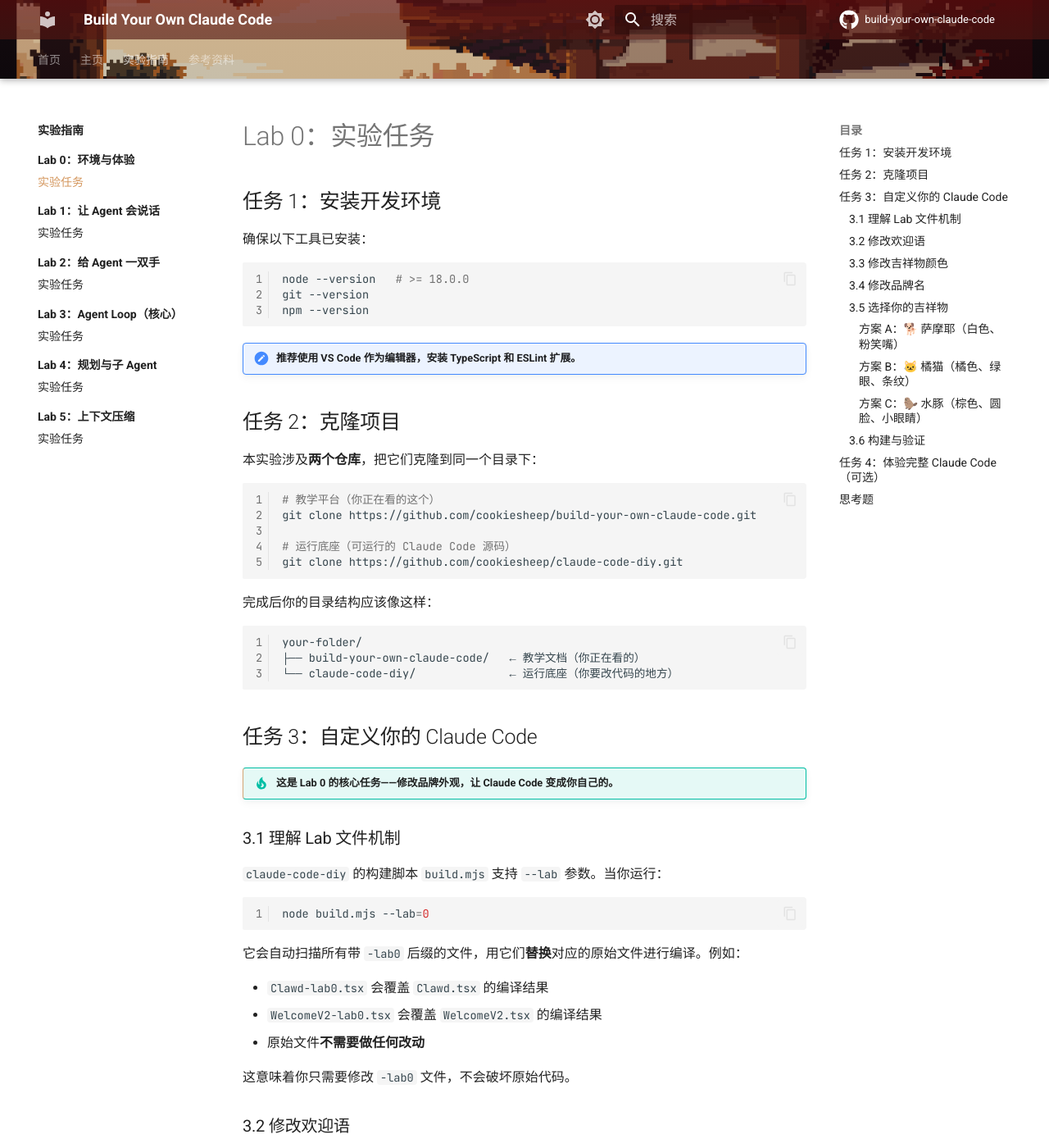
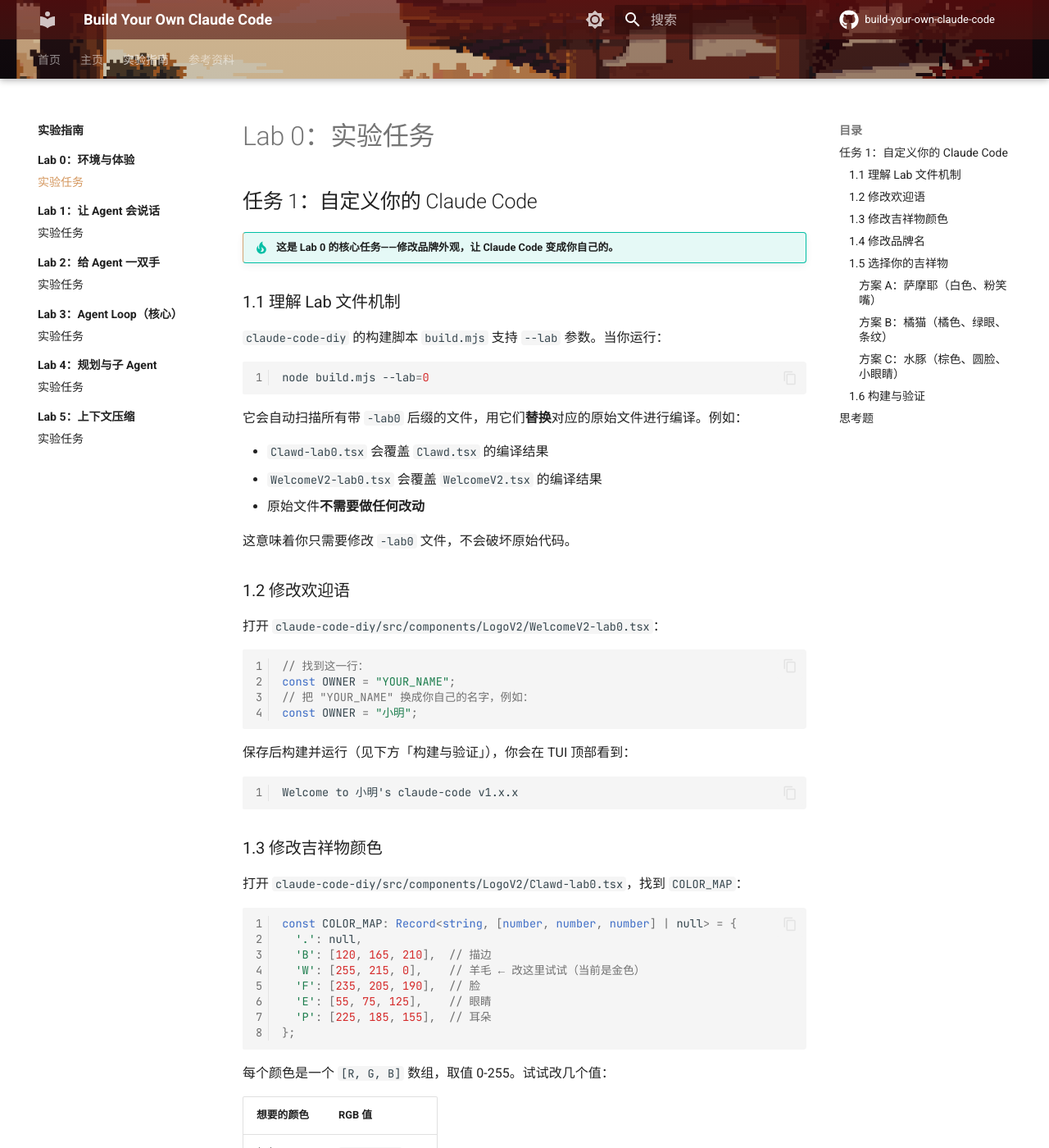
Before and after one commit to cookiesheep/build-your-own-claude-code, an MkDocs documentation site: the page built from docs/labs/lab-00/tasks.md, in a window 1280 px wide and 1400 px high. Shown: the whole window at 82% size. Built offline with MkDocs 1.6.1 and Material for MkDocs 9.7.7, drawn with Linux system fonts in a browser that asks for light colours; comment, search, counter and statistics services are not loaded; some of the changed text lies outside the part shown.

Commit message:
Focus Lab 0 on UI customization
Lab 0 now starts directly from the branding and mascot customization flow, with concrete mascot options and visual previews so learners can match code snippets to the expected terminal result.

Constraint: Lab 0 setup and clone steps are now handled outside this task page
Rejected: Keep environment setup in Lab 0 tasks | duplicates upstream onboarding and distracts from the customization exercise
Confidence: high
Scope-risk: narrow
Directive: Keep Lab 0 task references aligned with lab0 source files in claude-code-diy
Tested: Reviewed markdown diff and verified preview image paths
Not-tested: MkDocs local render

````diff
--- a/docs/labs/lab-00/tasks.md
+++ b/docs/labs/lab-00/tasks.md
@@ -1,42 +1,10 @@
 # Lab 0：实验任务
 
-## 任务 1：安装开发环境
-
-确保以下工具已安装：
-
-```bash
-node --version   # >= 18.0.0
-git --version
-npm --version
-```
-
-!!! note "推荐使用 VS Code 作为编辑器，安装 TypeScript 和 ESLint 扩展。"
-
-## 任务 2：克隆项目
-
-本实验涉及**两个仓库**，把它们克隆到同一个目录下：
-
-```bash
-# 教学平台（你正在看的这个）
-git clone https://github.com/cookiesheep/build-your-own-claude-code.git
-
-# 运行底座（可运行的 Claude Code 源码）
-git clone https://github.com/cookiesheep/claude-code-diy.git
-```
-
-完成后你的目录结构应该像这样：
-
-```
-your-folder/
-├── build-your-own-claude-code/   ← 教学文档（你正在看的）
-└── claude-code-diy/              ← 运行底座（你要改代码的地方）
-```
-
-## 任务 3：自定义你的 Claude Code
+## 任务 1：自定义你的 Claude Code
 
 !!! tip "这是 Lab 0 的核心任务——修改品牌外观，让 Claude Code 变成**你自己的**。"
 
-### 3.1 理解 Lab 文件机制
+### 1.1 理解 Lab 文件机制
 
 `claude-code-diy` 的构建脚本 `build.mjs` 支持 `--lab` 参数。当你运行：
 
@@ -52,14 +20,13 @@
 
 这意味着你只需要修改 `-lab0` 文件，不会破坏原始代码。
 
-### 3.2 修改欢迎语
+### 1.2 修改欢迎语
 
 打开 `claude-code-diy/src/components/LogoV2/WelcomeV2-lab0.tsx`：
 
 ```typescript
 // 找到这一行：
 const OWNER = "YOUR_NAME";
-
 // 把 "YOUR_NAME" 换成你自己的名字，例如：
 const OWNER = "小明";
 ```
@@ -70,18 +37,18 @@
 Welcome to 小明's claude-code v1.x.x
 ```
 
-### 3.3 修改吉祥物颜色
+### 1.3 修改吉祥物颜色
 
 打开 `claude-code-diy/src/components/LogoV2/Clawd-lab0.tsx`，找到 `COLOR_MAP`：
 
 ```typescript
 const COLOR_MAP: Record<string, [number, number, number] | null> = {
   '.': null,
-  'B': [120, 165, 210],   // 描边
-  'W': [255, 215, 0],     // 羊毛 ← 改这里试试（当前是金色）
-  'F': [235, 205, 190],   // 脸
-  'E': [55, 75, 125],     // 眼睛
-  'P': [225, 185, 155],   // 耳朵
+  'B': [120, 165, 210],  // 描边
+  'W': [255, 215, 0],    // 羊毛 ← 改这里试试（当前是金色）
+  'F': [235, 205, 190],  // 脸
+  'E': [55, 75, 125],    // 眼睛
+  'P': [225, 185, 155],  // 耳朵
 };
 ```
 
@@ -100,7 +67,7 @@
 
     把 `'W'`（羊毛颜色）从 `[255, 215, 0]` 改成 `[180, 100, 255]`（紫色），构建后看看吉祥物变成什么样。
 
-### 3.4 修改品牌名
+### 1.4 修改品牌名
 
 以下 4 个文件都有 `"YOUR_BRAND"` 占位符，把所有的 `"YOUR_BRAND"` 替换成你喜欢的品牌名：
 
@@ -115,76 +82,75 @@
 
 ```typescript
 // CondensedLogo-lab0.tsx
-t5 = <Text bold={true}>🦊 My Agent</Text>;
-
+t5 = "🦊 My Agent";
 // LogoV2-lab0.tsx
 const borderTitle = ` ${color("claude", userTheme)("🦊 My Agent")} ${color("inactive", userTheme)(`v${version}`)} `;
 const compactBorderTitle = color("claude", userTheme)(" 🦊 My Agent ");
-
 // cli-lab0.tsx
 console.log(`${MACRO.VERSION} (🦊 My Agent)`);
-
 // main-lab0.tsx
 program.name('claude').description(`🦊 My Agent - starts an interactive session by default...`)
 // ...
 .version(`${MACRO.VERSION} (🦊 My Agent)`, '-v, --version', 'Output the version number');
 ```
 
-### 3.5 选择你的吉祥物
+### 1.5 选择你的吉祥物
 
 打开 `claude-code-diy/src/components/LogoV2/Clawd-lab0.tsx`，找到 `EYES`、`BASE_GRID` 和 `COLOR_MAP` 三个部分。
 
 从下面三套吉祥物中**选一个你喜欢的**，把对应的代码复制进去，替换掉原有的 TODO 内容。
 
-#### 方案 A：🐕 萨摩耶（白色、粉笑嘴）
+#### 方案 A：萨摩耶（白色、粉笑嘴）
+
+![萨摩耶 Code 预览](assets/samoyed-code.jpg)
 
 ```typescript
 type EyeVariant = { row5: string };
-const EYES: Record<ClawdPose, EyeVariant> = {
-  default:      { row5: '..BWWWFEEWWEEFWB...' },
-  'look-left':  { row5: '..BWWFEE.WWEEFWB...' },
-  'look-right': { row5: '..BWWWFEEWW.EEWWB..' },
-  'arms-up':    { row5: '..BWWWFEEWWEEFWB...' },
+const EYES: Record<string, EyeVariant> = {
+  default:     { row5: '..BWWWFEEWWEEFWB...' },
+  'look-left': { row5: '..BWWFEE.WWEEFWB...' },
+  'look-right':{ row5: '..BWWWFEEWW.EEWWB..' },
+  'arms-up':   { row5: '..BWWWFEEWWEEFWB...' },
 };
-
 const BASE_GRID = [
-  '.....BP.....PB.....',  // 0  ear tips
-  '....BWP.....PWB....',  // 1  ear inner
-  '...BWWWWW.WWWWWB...',  // 2  head top
-  '..BWWWWWWWWWWWWW...',  // 3  head
-  '..BWWWWWWWWWWWWW...',  // 4  head wide
-  '..BWWWFEEWWEEFWB...',  // 5  eyes (replaced per pose)
-  '..BWWWWWWWWWWWWB...',  // 6  under eyes
-  '..BWWWNNNNNNWWBB...',  // 7  nose
-  '...BWWWFF..FFWB....',  // 8  smile
-  '....BWWWWWWWWB.....',  // 9  chin
-  '...BWWWWWWWWWWBB...',  // 10 chest
-  '..BWWWWWWWWWWWWW...',  // 11 body
-  '..BWWWWWWWWWWWWW...',  // 12 body
-  '...BWWWWWWWWWWBB...',  // 13 body lower
-  '....BBBBB.BBBBB....',  // 14 leg join
-  '.....BB.....BB.....',  // 15 legs
-  '.....BB.....BB.....',  // 16 legs
-  '.....BB.....BB.....',  // 17 feet
+  '.....BP.....PB.....', // 0 ear tips
+  '....BWP.....PWB....', // 1 ear inner
+  '...BWWWWW.WWWWWB...', // 2 head top
+  '..BWWWWWWWWWWWWW...', // 3 head
+  '..BWWWWWWWWWWWWW...', // 4 head wide
+  '..BWWWFEEWWEEFWB...', // 5 eyes (replaced per pose)
+  '..BWWWWWWWWWWWWB...', // 6 under eyes
+  '..BWWWNNNNNNWWBB...', // 7 nose
+  '...BWWWFF..FFWB....', // 8 smile
+  '....BWWWWWWWWB.....', // 9 chin
+  '...BWWWWWWWWWWBB...', // 10 chest
+  '..BWWWWWWWWWWWWW...', // 11 body
+  '..BWWWWWWWWWWWWW...', // 12 body
+  '...BWWWWWWWWWWBB...', // 13 body lower
+  '....BBBBB.BBBBB....', // 14 leg join
+  '.....BB.....BB.....', // 15 legs
+  '.....BB.....BB.....', // 16 legs
+  '.....BB.....BB.....', // 17 feet
 ];
-
 const COLOR_MAP: Record<string, [number, number, number] | null> = {
   '.': null,
-  'B': [90, 80, 75],      // dark outline
-  'W': [245, 243, 238],   // white fur
-  'E': [30, 30, 30],      // black eyes
-  'N': [40, 35, 30],      // black nose
-  'P': [235, 180, 175],   // pink inner ear
-  'F': [255, 220, 210],   // pink smile
+  'B': [90, 80, 75],     // dark outline
+  'W': [245, 243, 238],  // white fur
+  'E': [30, 30, 30],     // black eyes
+  'N': [40, 35, 30],     // black nose
+  'P': [235, 180, 175],  // pink inner ear
+  'F': [255, 220, 210],  // pink smile
 };
 ```
 
 同时修改 `renderSheep` 函数中的眼睛行号：
+
 ```typescript
 grid[5] = EYES[pose].row5;  // 改为 row5
 ```
 
 arms-up 耳朵行：
+
 ```typescript
 grid[0] = '....BPB.....BPB....';
 ```
@@ -312,10 +282,10 @@
 
     1. 把上面的 `EYES`、`BASE_GRID`、`COLOR_MAP` 复制到 `Clawd-lab0.tsx`，替换掉原有的 TODO 部分
     2. 别忘了也修改 `renderSheep` 里的眼睛行号（`grid[6]` → `grid[5]`）和 arms-up 耳朵行
-    3. 在 3.4 的品牌名文件中，把 `YOUR_BRAND` 改成对应的品牌名（如 `"🐕 Samoyed Code"`）
+    3. 在 1.4 的品牌名文件中，把 `YOUR_BRAND` 改成对应的品牌名（如 `"🐕 Samoyed Code"`）
     4. 构建 → 运行 → 看到你的专属 Agent！
 
-### 3.6 构建与验证
+### 1.6 构建与验证
 
 每次修改后，都需要重新构建才能看到效果：
 
@@ -345,29 +315,6 @@
     - 确认已经运行过 `npm install`
     - 检查你修改的文件是否有语法错误（括号、引号是否匹配）
 
-## 任务 4：体验完整 Claude Code（可选）
-
-如果你想先体验 Lab 0 修改之前的**完整效果**：
-
-```bash
-cd claude-code-diy
-npm install
-
-# 不带 --lab 参数，使用原始文件构建
-node build.mjs
-
-# 配置 API Key
-cp .env.example .env
-# 编辑 .env，填入你的 API Key
-
-# 启动
-node cli.js
-```
-
-试着和它对话，让它帮你写一个文件。观察它是如何自动调用工具的。
-
-**这就是你在后续 Lab 中，要用自己的代码驱动的效果。**
-
 ## 思考题
 
 1. 当你在 Claude Code 中说"帮我写一个 hello.js"时，系统内部发生了什么？尝试画出数据流。
````
Also changed, not shown: other parts of docs/labs/lab-00/tasks.md (+69 -65 lines), docs/labs/lab-00/assets/capybara-code.jpg (added), docs/labs/lab-00/assets/orange-tabby-code.jpg (added), docs/labs/lab-00/assets/samoyed-code.jpg (added).
